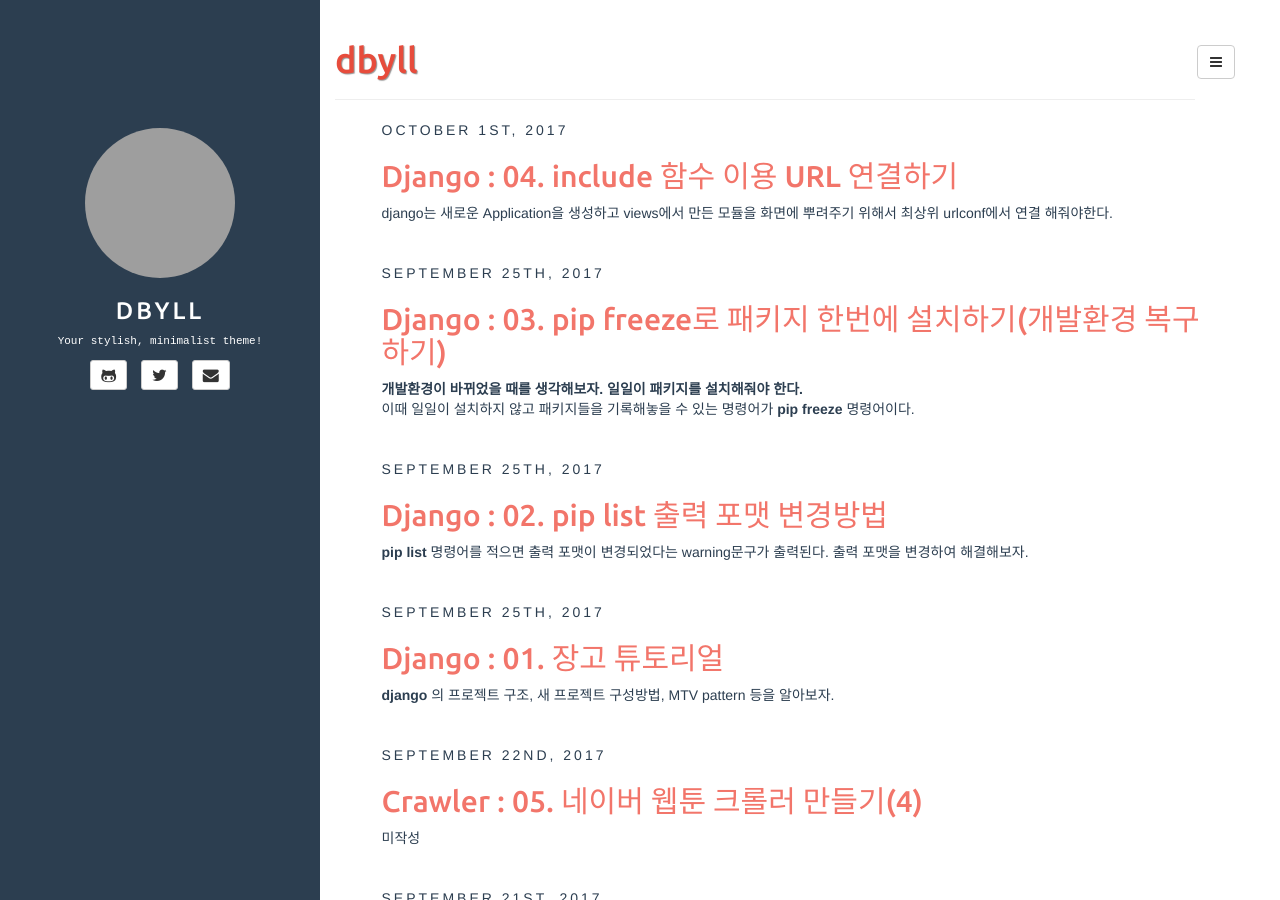
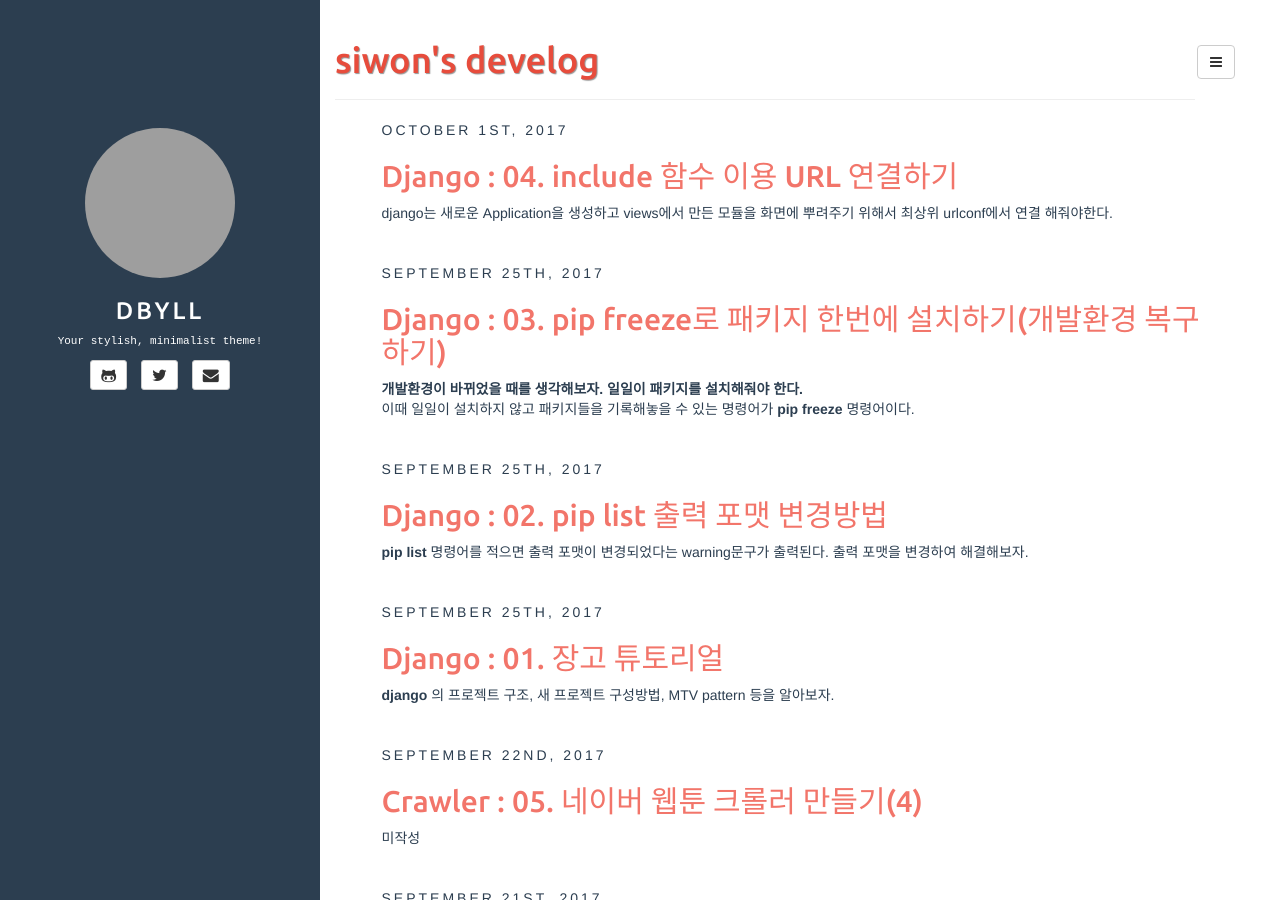
Before and after one commit to 2siwon/2siwon.github.io, a Jekyll site: the page built from index.html, in a window 1280 px wide and 900 px high. Built offline with Jekyll 4.4.1, drawn with Linux system fonts in a browser that asks for light colours; the list of posts is cut into pages by our own code; grey boxes are pictures that could not be loaded.

Commit message:
title modified

```diff
--- a/_config.yml
+++ b/_config.yml
@@ -14,7 +14,7 @@ defaults:
     scope:
       path: "" # empty string for all files
     values:
-      title: dbyll
+      title: siwon's develog
 
 description: Stylish Jekyll Theme
 author:
```
